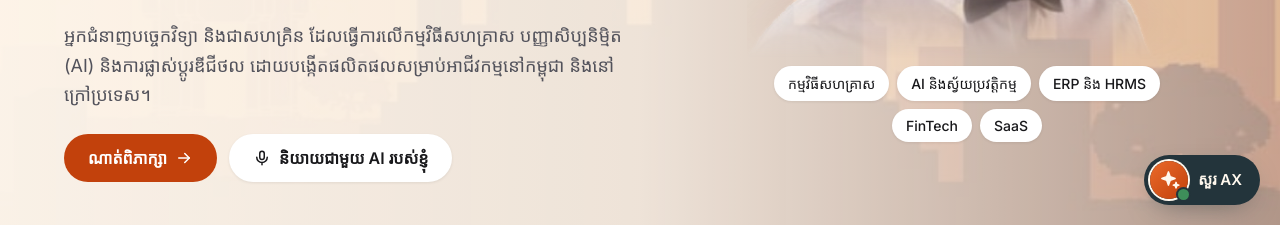
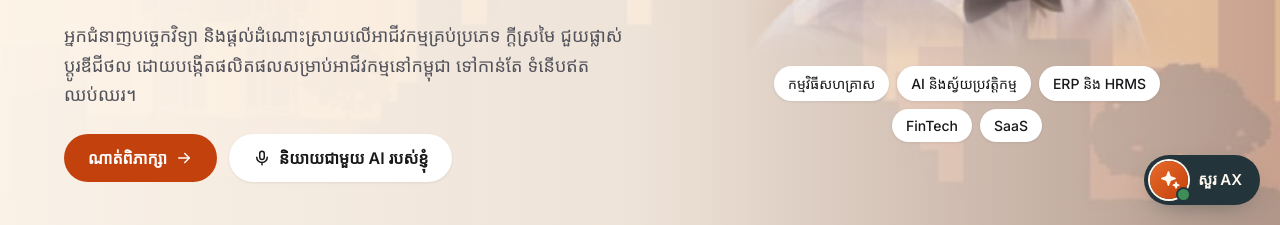
Before and after one commit to yanchhuong/My-Professional-Profile, a plain HTML site: page index.html in a window 1280 px wide. Shown: the part 575-800 px from the top of the page. Drawn offline with Linux system fonts and the light colour scheme; a web font is replaced by a local one.

Commit message:
Hero: new Khmer intro paragraph
Co-Authored-By: Claude Opus 5.5 <noreply@anthropic.com>

```diff
--- a/index.html
+++ b/index.html
@@ -62,7 +62,7 @@
     <div class="hero-copy">
       <span class="badge"><span class="dot"></span><span lang="km">ជាង ១២ ឆ្នាំនៅ KOSIGN · កម្ពុជា</span><span lang="en">12+ years at KOSIGN · Cambodia</span></span>
       <h1><span lang="km">សួស្តី ខ្ញុំឈ្មោះ Yanchhuong។ ខ្ញុំបំប្លែងបញ្ហាប្រឈមអាជីវកម្ម ទៅជា<span class="accent"><span class="nowrap">ដំណោះស្រាយ</span>ឌីជីថល<span class="nowrap">ជាក់ស្តែង</span></span>។</span><span lang="en">Hi, I’m Yanchhuong. I turn business challenges into <span class="accent">practical digital solutions</span>.</span></h1>
-      <p class="lead"><span lang="km">អ្នកជំនាញបច្ចេកវិទ្យា និងជាសហគ្រិន ដែលធ្វើការលើកម្មវិធីសហគ្រាស បញ្ញាសិប្បនិម្មិត (AI) និងការផ្លាស់ប្តូរឌីជីថល ដោយបង្កើតផលិតផលសម្រាប់អាជីវកម្មនៅកម្ពុជា និងនៅក្រៅប្រទេស។</span><span lang="en">Technology professional and entrepreneur working across enterprise software, AI, and digital transformation, building products for businesses in Cambodia and beyond.</span></p>
+      <p class="lead"><span lang="km">អ្នកជំនាញបច្ចេកវិទ្យា និងផ្តល់ដំណោះស្រាយលើអាជីវកម្មគ្រប់ប្រភេទ ក្តីស្រមៃ ជួយផ្លាស់ប្តូរឌីជីថល ដោយបង្កើតផលិតផលសម្រាប់អាជីវកម្មនៅកម្ពុជា ទៅកាន់តែ ទំនើបឥតឈប់ឈរ។</span><span lang="en">Technology professional and entrepreneur working across enterprise software, AI, and digital transformation, building products for businesses in Cambodia and beyond.</span></p>
       <div class="btn-row">
         <a href="#contact" class="btn btn-primary">
           <span lang="km">ណាត់ពិភាក្សា</span><span lang="en">Book a call</span>
```
